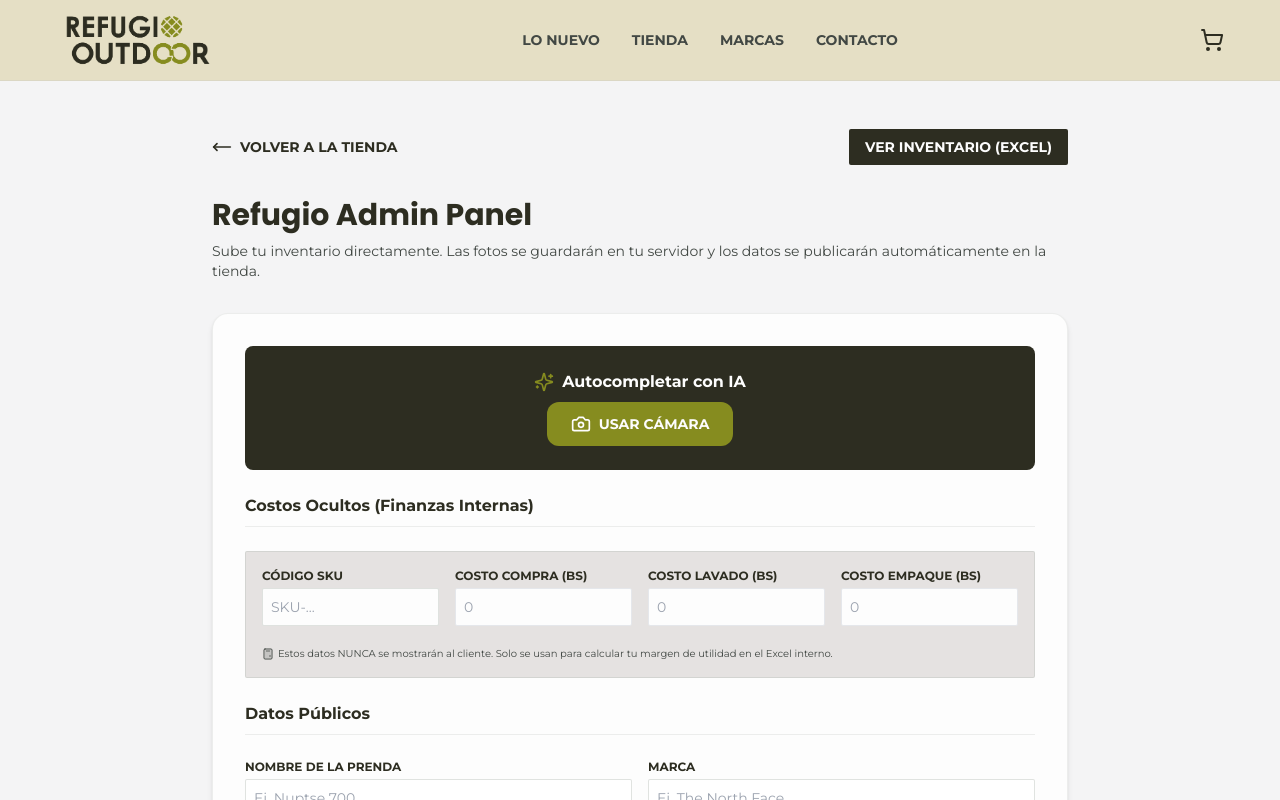
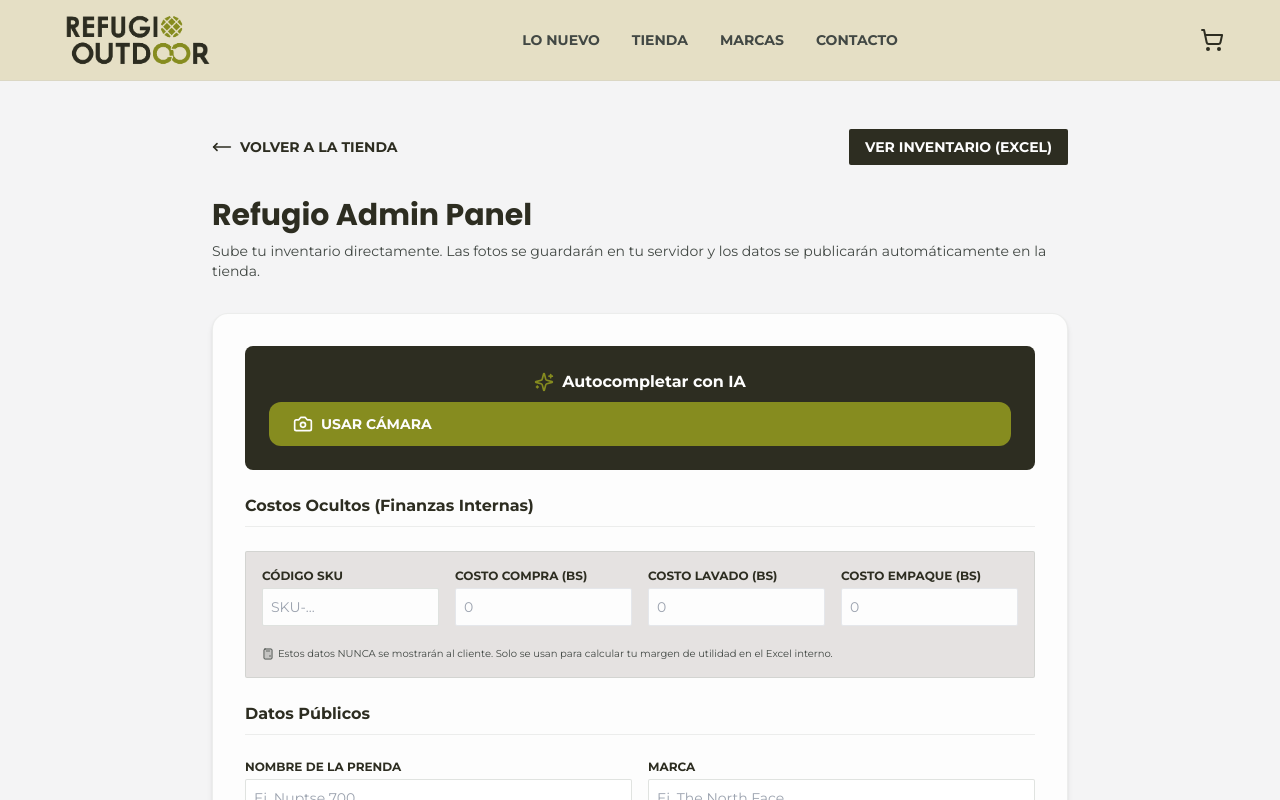
Before and after one commit to jorgecandia423-arch/refugio-outdoor-web, a Next.js app: page /admin/ingreso in a window 1280 px wide. Shown: the top 800 px of the page. Built offline with nearby package versions, Linux system fonts and the light colour scheme.

Commit message:
feat: activar cámara nativa del teléfono y subir logo oscuro

```diff
--- a/src/app/admin/ingreso/page.tsx
+++ b/src/app/admin/ingreso/page.tsx
@@ -184,14 +184,23 @@ export default function AdminPage() {
                 <h3 className="text-soft-white font-bold mb-2 flex justify-center items-center gap-2">
                   <Sparkles size={20} className="text-brand-accent" /> Autocompletar con IA
                 </h3>
-                <button
-                  type="button"
-                  onClick={handleSimulateAIScan}
-                  disabled={isScanning || isPublishing}
-                  className="bg-brand-accent text-soft-white px-6 py-3 rounded-full font-bold text-sm uppercase hover:bg-brand-accent/90 transition-all flex items-center gap-2 mx-auto disabled:opacity-50"
+                <label
+                  className={`bg-brand-accent text-soft-white px-6 py-3 rounded-full font-bold text-sm uppercase hover:bg-brand-accent/90 transition-all flex items-center gap-2 mx-auto cursor-pointer ${isScanning || isPublishing ? "opacity-50 pointer-events-none" : ""}`}
                 >
                   {isScanning ? "Analizando..." : <><Camera size={20} /> Usar Cámara</>}
-                </button>
+                  <input
+                    type="file"
+                    accept="image/*"
+                    capture="environment"
+                    className="hidden"
+                    onChange={(e) => {
+                      if (e.target.files && e.target.files[0]) {
+                        handleMainFileChange(e);
+                        handleSimulateAIScan();
+                      }
+                    }}
+                  />
+                </label>
               </div>
             </div>
 
```
Also changed, not shown: public/logo-dark.png (added).
